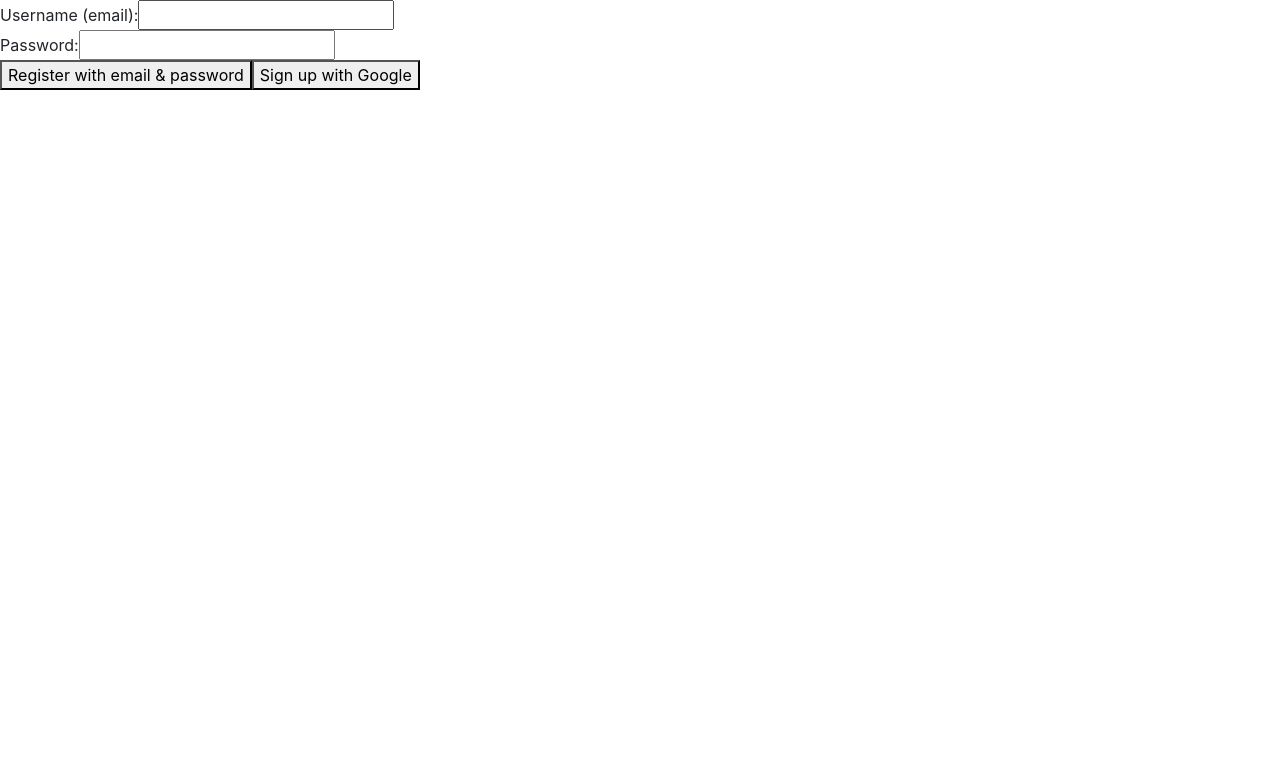
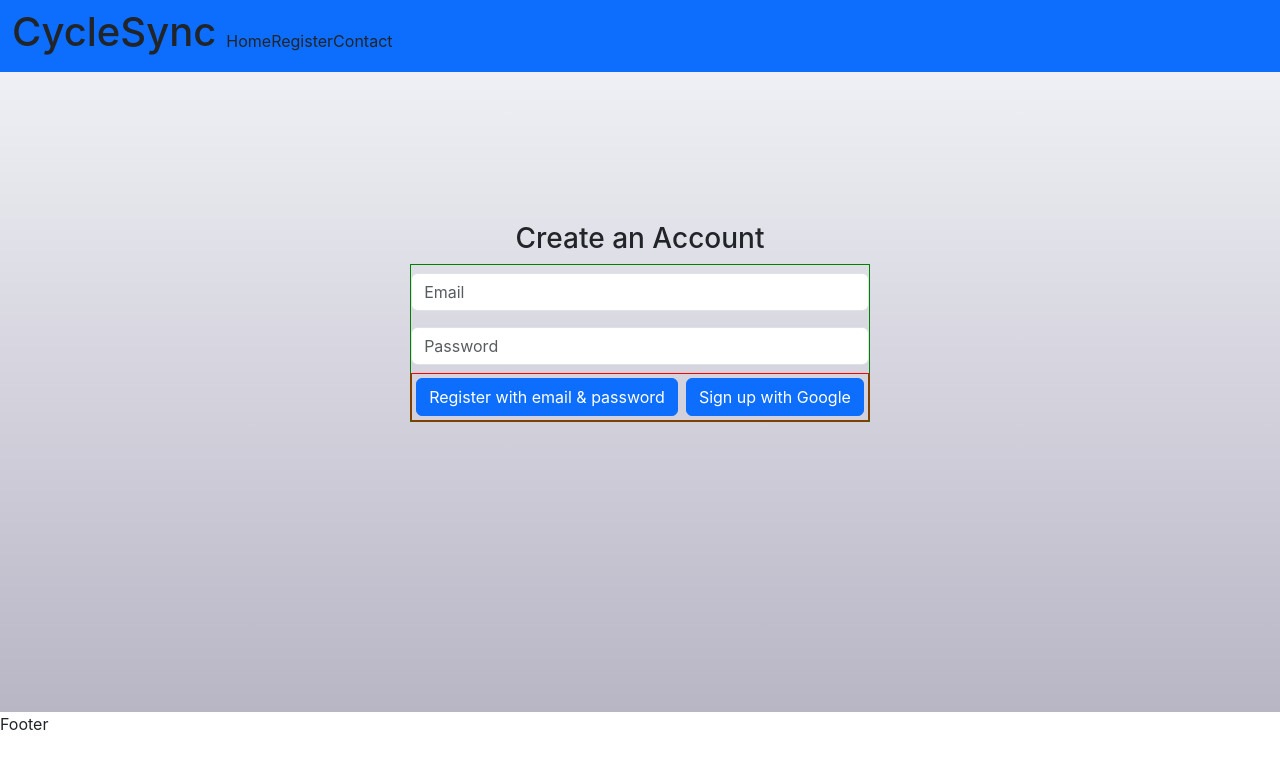
Before and after one commit to sadatakhtar/menses-react-app, a React (Create React App) app: page /register in a window 1280 px wide. Shown: the top 768 px of the page. Built offline with nearby package versions, Linux system fonts and the light colour scheme; no server answers.

Commit message:
Added navigation, css, register page styling

```diff
--- a/src/App.js
+++ b/src/App.js
@@ -1,6 +1,7 @@
 import React, { useState } from "react";
 import { Route, Routes } from "react-router-dom";
 import Register from "./components/auth/Register";
+import RegisterPage from './pages/RegisterPage'
 // eslint-disable-next-line
 import Signin from "./components/auth/Signin";
 // import AddCycleDetailsForm from "./components/general/AddCycleDetailsForm";
@@ -43,7 +44,7 @@ const App = () => {
         }
       />
       <Route path="/login" element={<SigninPage />} />
-      <Route path="/register" element={<Register />} />
+      <Route path="/register" element={<RegisterPage />} />
     </Routes>
   );
 };
--- a/src/components/auth/Register.js
+++ b/src/components/auth/Register.js
@@ -1,6 +1,7 @@
 import React, { useState } from "react";
+import "../../styles/Register.css";
 import FirebaseAuthService from "../../FirebaseAuthService";
-import { useNavigate } from 'react-router-dom'
+import { useNavigate } from "react-router-dom";
 
 const Register = ({ existingUser }) => {
   const [email, setEmail] = useState("");
@@ -15,6 +16,7 @@ const Register = ({ existingUser }) => {
       await FirebaseAuthService.registerUser(email, password);
       setEmail("");
       setPassword("");
+      navigate("/login");
     } catch (error) {
       alert(error.message);
     }
@@ -24,17 +26,15 @@ const Register = ({ existingUser }) => {
     FirebaseAuthService.logoutUser();
   };
 
-
   const handleSignUpWithGoogle = async () => {
     try {
       await FirebaseAuthService.loginWithGoogle();
-      alert('Successfully created an account.')
-      navigate('/login')
+      alert("Successfully created an account.");
+      navigate("/login");
     } catch (error) {
-      alert(error.message)
+      alert(error.message);
     }
-
-  }
+  };
 
   const pageModel = (
     <div>
@@ -46,32 +46,40 @@ const Register = ({ existingUser }) => {
           </button>
         </div>
       ) : (
-        <form onSubmit={handleSubmit}>
-          <label>
-            Username (email):
+        <div className="register-form-wrapper">
+          <form onSubmit={handleSubmit}>
             <input
               type="email"
               required
               value={email}
               onChange={(e) => setEmail(e.target.value)}
+              className="form-control mt-2 mb-2"
+              placeholder="Email"
             />
-          </label>
-          <label>
-            Password:
+
             <input
               type="password"
               required
               value={password}
               onChange={(e) => setPassword(e.target.value)}
+              className="form-control mt-2 mb-2"
+              placeholder="Password"
             />
-          </label>
-          <div>
-            <button>Register with email & password</button>
-            <button type="button" onClick={handleSignUpWithGoogle}>
-              Sign up with Google
-            </button>
-          </div>
-        </form>
+
+            <div className="register-btn-container">
+              <button className="btn btn-primary">
+                Register with email & password
+              </button>
+              <button
+                className="btn btn-primary"
+                type="button"
+                onClick={handleSignUpWithGoogle}
+              >
+                Sign up with Google
+              </button>
+            </div>
+          </form>
+        </div>
       )}
     </div>
   );
--- /dev/null
+++ b/src/components/general/HeaderWithoutInputs.js
@@ -0,0 +1,36 @@
+import React from 'react'
+
+const HeaderWithoutInputs = () => {
+  return (
+    <div>
+         <nav className="navbar navbar-expand-lg bg-primary">
+      <div className="container-fluid">
+        <h1>CycleSync</h1>
+        <button
+          className="navbar-toggler"
+          type="button"
+          data-bs-toggle="collapse"
+          data-bs-target="#navbarText"
+          aria-controls="navbarText"
+          aria-expanded="false"
+          aria-label="Toggle navigation"
+        >
+          <span className="navbar-toggler-icon"></span>
+        </button>
+        <div className="collapse navbar-collapse" id="navbarText">
+          <ul className="navbar-nav me-auto mb-2 mb-lg-0">
+            <li className="nav-item">Home</li>
+            <li className="nav-item">Register</li>
+            <li className="nav-item">Contact</li>
+          </ul>
+          <span className="navbar-text">
+
+          </span>
+        </div>
+      </div>
+    </nav>
+    </div>
+  )
+}
+
+export default HeaderWithoutInputs
--- a/src/pages/RegisterPage.js
+++ b/src/pages/RegisterPage.js
@@ -1,11 +1,18 @@
 import React from "react";
+import '../styles/RegisterPage.css'
 import Register from "../components/auth/Register";
-import Footer from "../components/Footer";
+import Footer from "../components/general/Footer";
+import HeaderWithoutInputs from "../components/general/HeaderWithoutInputs";
 
 const RegisterPage = () => {
   return (
     <>
-      <Register />
+      <HeaderWithoutInputs />
+      <div className="register-page-container">
+        <h3>Create an Account</h3>
+        <Register />
+      </div>
+
       <Footer />
     </>
   );
--- /dev/null
+++ b/src/styles/Register.css
@@ -0,0 +1,11 @@
+.register-form-wrapper {
+    border: 1px green solid;
+
+}
+.register-btn-container {
+    border: 1px red solid;
+}
+button {
+    margin: 4px;
+
+}
--- /dev/null
+++ b/src/styles/RegisterPage.css
@@ -0,0 +1,11 @@
+.register-page-container {
+    display: flex;
+    flex-direction: column;
+    /* justify-content: center; */
+    align-items: center;
+    padding-top: 150px;
+    /* height: 600px; */
+
+    background: linear-gradient(to bottom, #eff0f5, rgb(184, 181, 197));
+    min-height: 80vh;
+}
```
